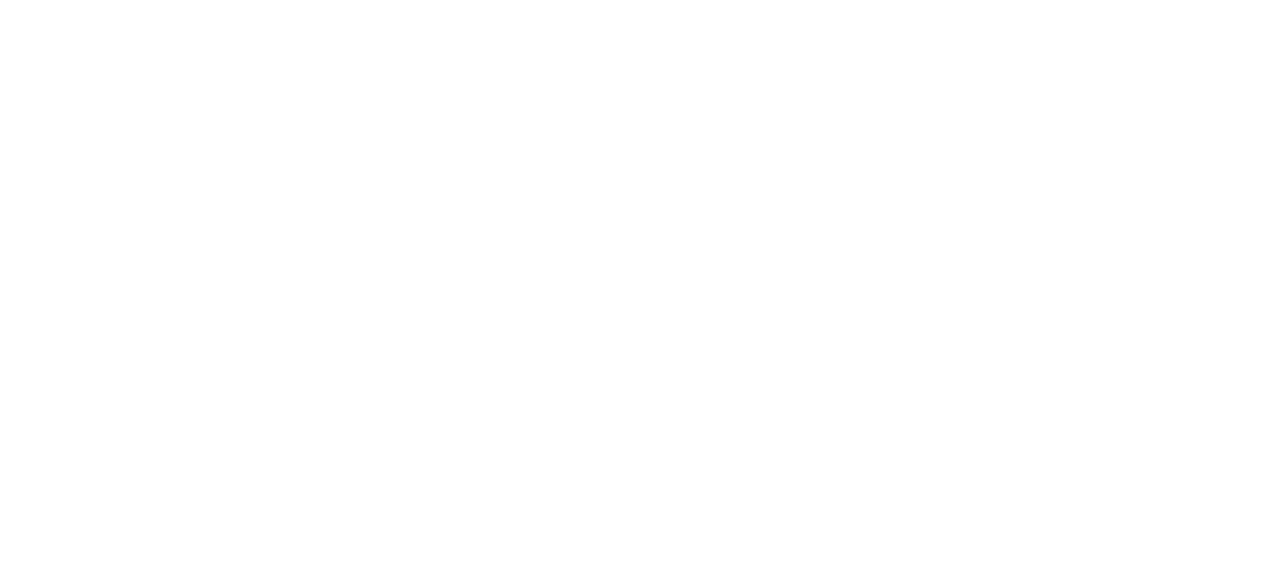
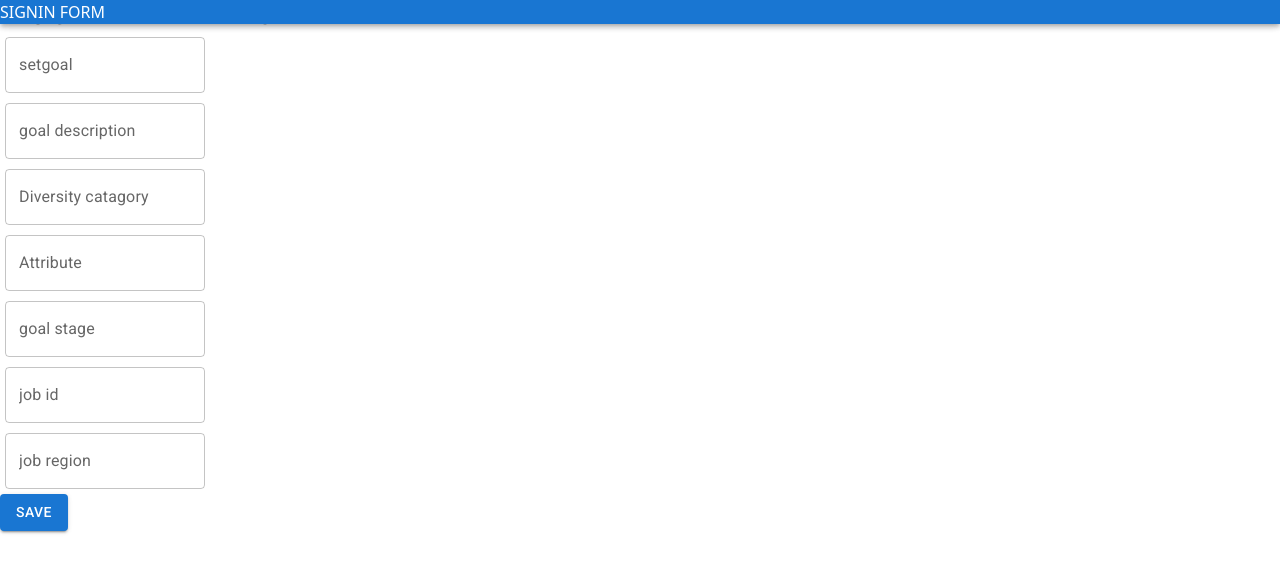
Before and after one commit to Hurtorc/Pokemon_Fit, a React (Vite) app in the folder client/: page /forms in a window 1280 px wide. Before the commit this address had no page. Shown: the top 572 px of the page. Built offline with nearby package versions, Linux system fonts and the light colour scheme.

Commit message:
added forms

```diff
--- a/client/src/App.jsx
+++ b/client/src/App.jsx
@@ -5,6 +5,7 @@
 import Page3 from "./pages/Page 3";
 import Dashboard from "./pages/Dashboard";
 import SignInSide from "./pages/SignInSide";
+import Froms from "./pages/Forms";
 
 function App() {
   return (
@@ -13,7 +14,9 @@
         <Route exact path="/" element={<Welcome />} />
         <Route path="/page3" element={<Page3 />} />
         <Route path="/dashboard" element={<Dashboard />} />
-        <Route path="/sign" element={<SignInSide />} />
+        {/* <Route path="/sign" element={<SignInSide />} /> */}
+        <Route path="/forms" element={<Froms />} />
+
       </Routes>
     </Router>
   );
--- /dev/null
+++ b/client/src/pages/Forms.jsx
@@ -0,0 +1,82 @@
+// import "./index.css";
+import {
+
+  Typography,
+  AppBar,
+  Toolbar,
+  TextField,
+  Button,
+  Box
+} from "@mui/material";
+import { ThemeProvider } from "@mui/material/styles";
+// import * as React from "react";
+import MenuItem from "@mui/material/MenuItem";
+export default function FormPage() {
+  return (
+
+    <div className="App">
+      <AppBar>
+        <toolbar>
+          <h1>SIGNIN FORM </h1>
+        </toolbar>
+      </AppBar>
+
+      <Typography variant="h5">BASIC WITH MATERIAL UI</Typography>
+      <form>
+        <TextField
+          style={{ width: "200px", margin: "5px" }}
+          type="text"
+          label="setgoal"
+          variant="outlined"
+        />
+        <br />
+        <TextField
+          style={{ width: "200px", margin: "5px" }}
+          type="text"
+          label="goal description"
+          variant="outlined"
+        />
+        <br />
+        <TextField
+          style={{ width: "200px", margin: "5px" }}
+          type="text"
+          label="Diversity catagory"
+          variant="outlined"
+        />
+        <br />
+        <TextField
+          style={{ width: "200px", margin: "5px" }}
+          type="text"
+          label="Attribute"
+          variant="outlined"
+        />
+        <br />
+        <TextField
+          style={{ width: "200px", margin: "5px" }}
+          type="text"
+          label="goal stage"
+          variant="outlined"
+        />
+        <br />
+        <TextField
+          style={{ width: "200px", margin: "5px" }}
+          type="number"
+          label="job id"
+          variant="outlined"
+        />
+        <br />
+        <TextField
+          style={{ width: "200px", margin: "5px" }}
+          type="text"
+          label="job region"
+          variant="outlined"
+        />
+        <br />
+        <Button variant="contained" color="primary">
+          save
+        </Button>
+      </form>
+    </div>
+
+  );
+}
```
Also changed, not shown: 1 other file (tests, documents, lock files or other folders).
